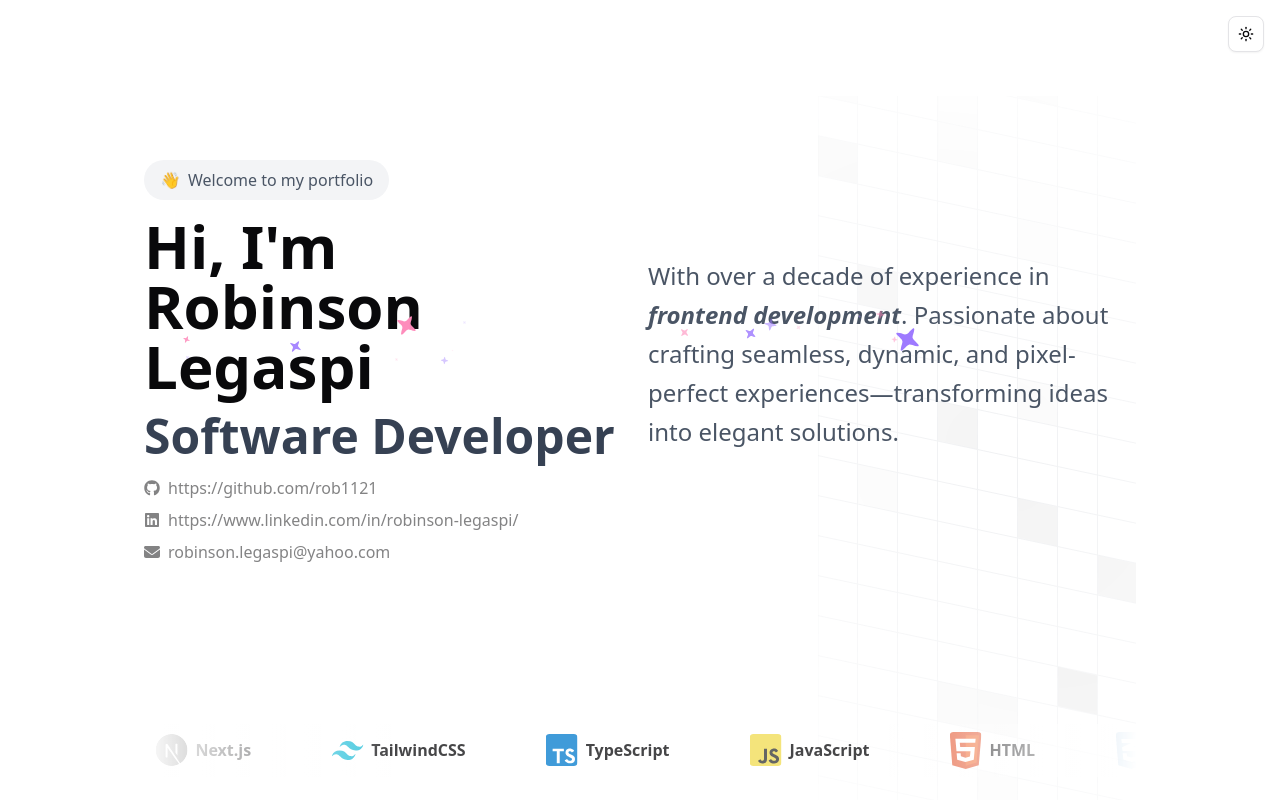
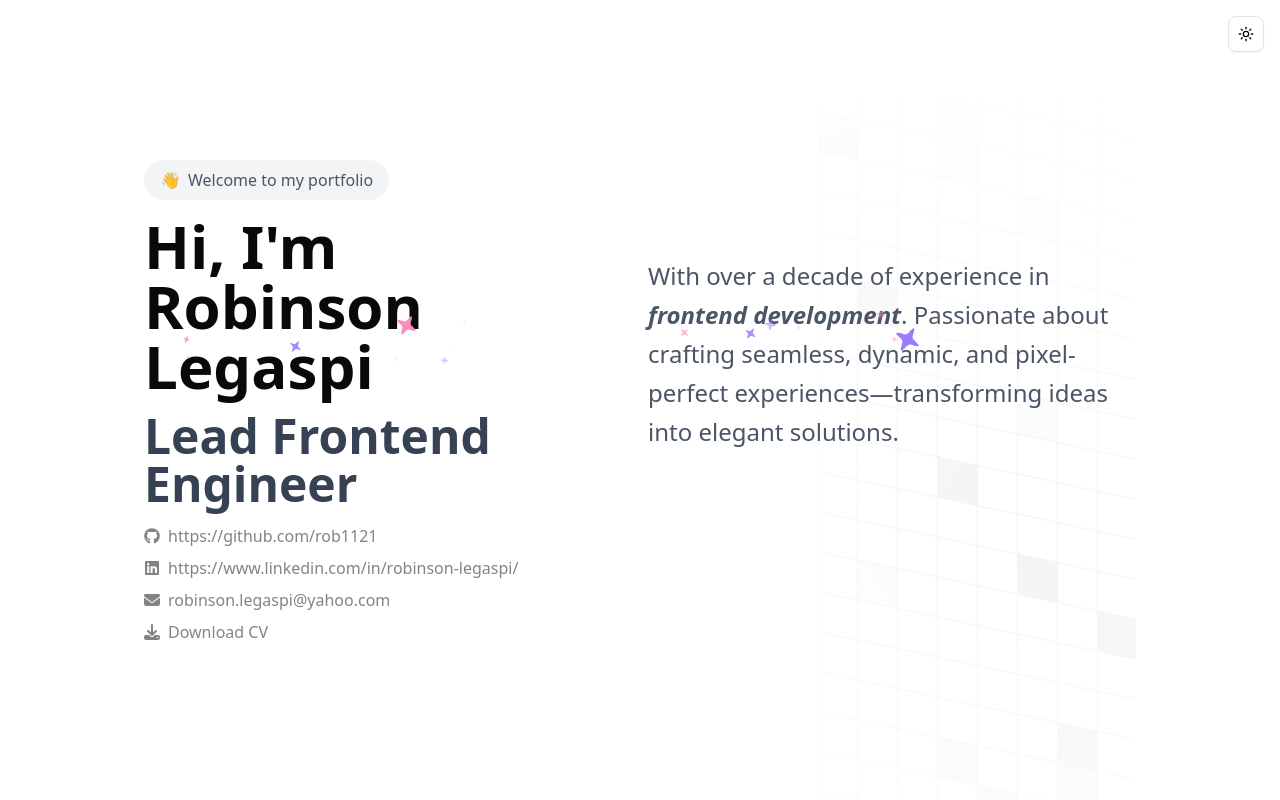
Before and after one commit to rob1121/portfolio, a Next.js app: page / in a window 1280 px wide. Shown: the top 800 px of the page. Built offline with nearby package versions, Linux system fonts and the light colour scheme.

Commit message:
update link

```diff
--- a/src/app/components/Header.tsx
+++ b/src/app/components/Header.tsx
@@ -24,7 +24,7 @@
           />
         </h1>
         <h2 className="text-3xl sm:text-5xl font-semibold text-gray-700 dark:text-gray-300">
-          Software Developer
+          Lead Frontend Engineer
         </h2>
         <Socials />
       </div>
--- a/src/app/components/Socials.tsx
+++ b/src/app/components/Socials.tsx
@@ -1,6 +1,6 @@
 import { FontAwesomeIcon } from "@fortawesome/react-fontawesome";
 import { faLinkedin, faGithub } from "@fortawesome/free-brands-svg-icons";
-import { faEnvelope } from "@fortawesome/free-solid-svg-icons";
+import { faDownload, faEnvelope } from "@fortawesome/free-solid-svg-icons";
 import { cn } from "@/lib/utils";
 
 const Socials: React.FC<{ className?: string; iconOnly?: boolean }> = ({
@@ -16,7 +16,9 @@
     >
       <a
         target="_blank"
-        href="https://github.com/rob1121"
+        href="https://github.com/rob1121/portfolio"
+        aria-label="Github"
+        title="Visit Github"
         className="flex items-center gap-2 hover:opacity-100 opacity-50 transition duration-300 ease-in-out"
       >
         <FontAwesomeIcon icon={faGithub} className="size-4" />
@@ -26,6 +28,7 @@
         target="_blank"
         href="https://www.linkedin.com/in/robinson-legaspi/"
         aria-label="Linkedin"
+        title="Visit Linkedin"
         className="flex items-center gap-2 hover:opacity-100 opacity-50 transition duration-300 ease-in-out"
       >
         <FontAwesomeIcon icon={faLinkedin} className="size-4" />
@@ -35,10 +38,21 @@
         target="_blank"
         href="https://mail.google.com/mail/?view=cm&amp;fs=1&amp;to=robinson.legaspi@yahoo.com&amp;su=Hey%20Rob!&amp;body=Hi%20Rob,%20"
         aria-label="Email"
+        title="Send an email"
         className="flex items-center gap-2 hover:opacity-100 opacity-50 transition duration-300 ease-in-out"
       >
         <FontAwesomeIcon icon={faEnvelope} className="size-4" />
         {iconOnly ? null : "robinson.legaspi@yahoo.com"}
+      </a>
+      <a
+        target="_blank"
+        href="https://drive.google.com/file/d/1rpLxsKeFYwdzbBi68bS7cThCfEMAm5l_/view?usp=sharing"
+        aria-label="CV"
+        title="Download CV"
+        className="flex items-center gap-2 hover:opacity-100 opacity-50 transition duration-300 ease-in-out"
+      >
+        <FontAwesomeIcon icon={faDownload} className="size-4" />
+        {iconOnly ? null : "Download CV"}
       </a>
     </div>
   );
```
